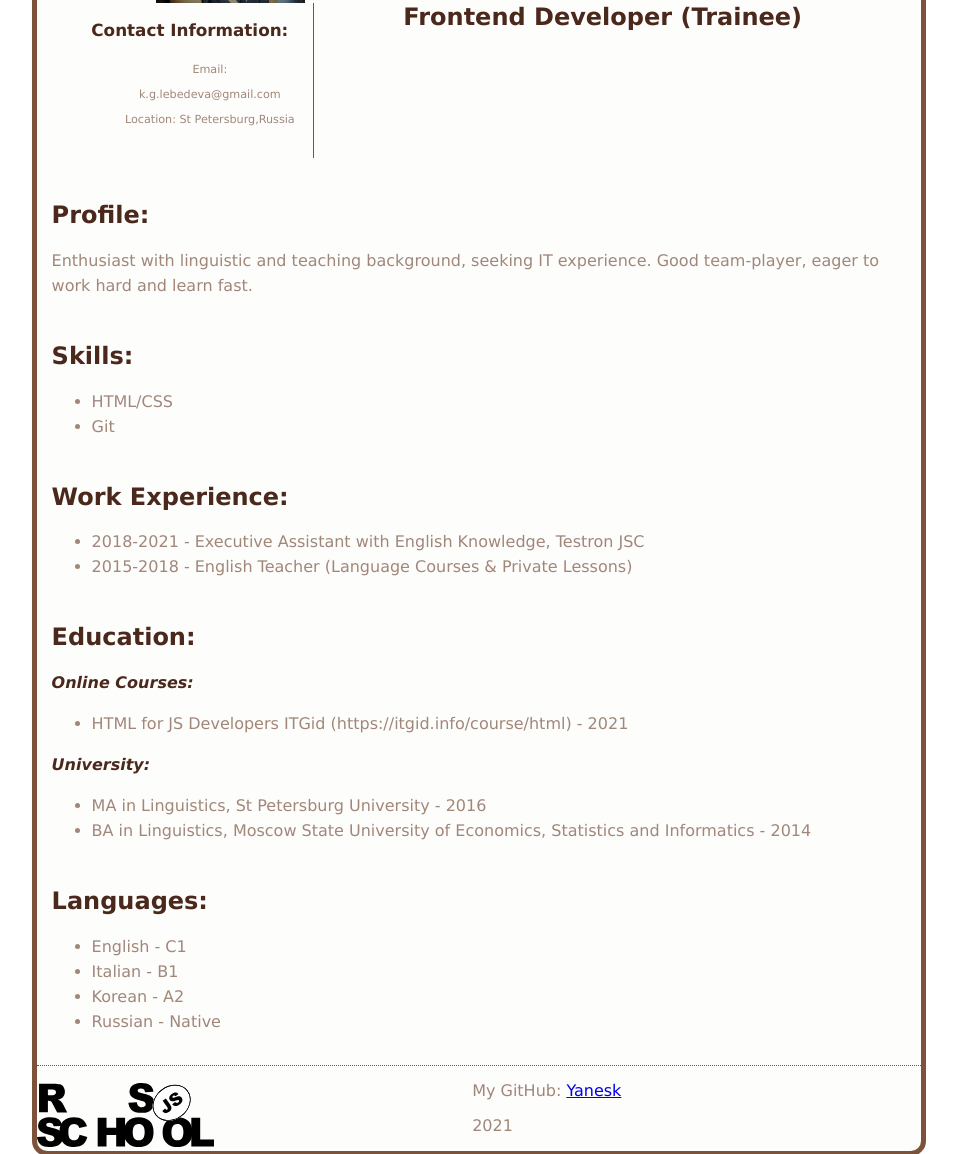
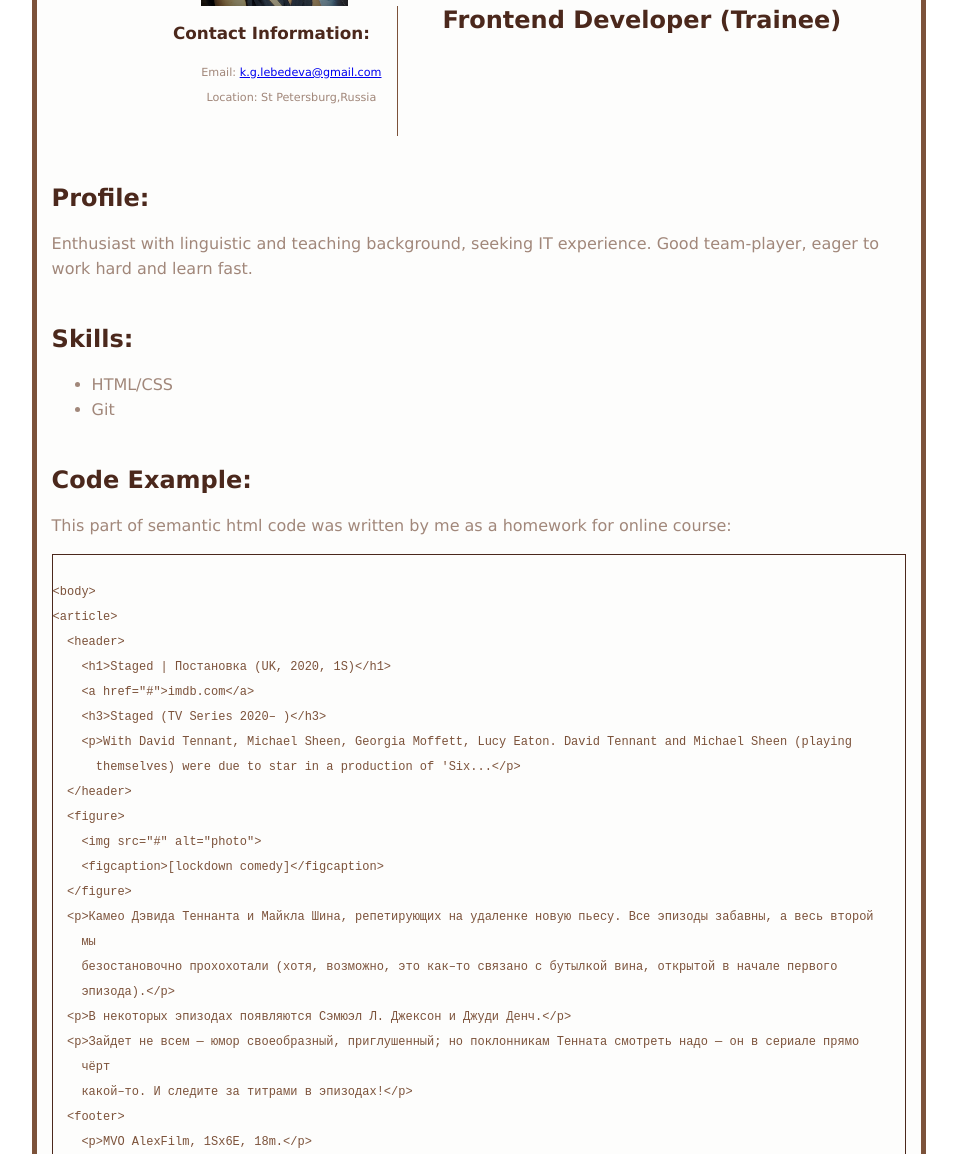
Before and after one commit to Yanesk/rsschool-cv, a plain HTML site: page index.html in a window 1280 px wide. Shown: the part 198-1352 px from the top of the page, without its empty margins (161-1118 px from the left). Drawn offline with Linux system fonts and the light colour scheme.

```diff
--- a/index.html
+++ b/index.html
@@ -1,5 +1,6 @@
 <!DOCTYPE html>
 <html lang="en">
+
 <head>
   <meta charset="UTF-8" />
   <meta http-equiv="X-UA-Compatible" content="IE=edge" />
@@ -7,25 +8,27 @@
   <title>CV Kseniia Lebedeva</title>
   <link rel="stylesheet" href="./style/style.css">
 </head>
+
 <body>
+  <main>
   <div class="container">
 
     <article>
+
       <header>
         <h1>Kseniia Lebedeva</h1>
         <h2>Frontend Developer (Trainee)</h2>
         <img src="./images/cv4.jpg" alt="Kseniia Lebedeva" class="photo">
-
         <section class="contact-info">
           <h2 class="section-heading">Contact Information:</h2>
           <ul class="contact">
-            <li>Email: k.g.lebedeva@gmail.com</li>
+            <li>Email: <a href="mailto:k.g.lebedeva@gmail.com">k.g.lebedeva@gmail.com</a></li>
             <li>Location: St Petersburg,Russia</li>
           </ul>
         </section>
       </header>
 
-      <section class="profile">
+      <section>
         <h2 class="section-heading">Profile:</h2>
         <p>
           Enthusiast with linguistic and teaching background, seeking IT
@@ -33,7 +36,7 @@
         </p>
       </section>
 
-      <section class="skills">
+      <section>
         <h2 class="section-heading">Skills:</h2>
         <ul>
           <li>HTML/CSS</li>
@@ -41,7 +44,53 @@
         </ul>
       </section>
 
-      <section class="experience">
+      <section>
+        <h2 class="section-heading">Code Example:</h2>
+        <p>This part of semantic html code was written by me as a homework for online course:</p>
+        <pre><code>
+&lt;body&gt;
+&lt;article&gt;
+  &lt;header&gt;
+    &lt;h1&gt;Staged | Постановка (UK, 2020, 1S)&lt;/h1&gt;
+    &lt;a href="#"&gt;imdb.com&lt;/a&gt;
+    &lt;h3&gt;Staged (TV Series 2020– )&lt;/h3&gt;
+    &lt;p&gt;With David Tennant, Michael Sheen, Georgia Moffett, Lucy Eaton. David Tennant and Michael Sheen (playing
+      themselves) were due to star in a production of 'Six...&lt;/p&gt;
+  &lt;/header&gt;
+  &lt;figure&gt;
+    &lt;img src="#" alt="photo"&gt;
+    &lt;figcaption&gt;[lockdown comedy]&lt;/figcaption&gt;
+  &lt;/figure&gt;
+  &lt;p&gt;Камео Дэвида Теннанта и Майкла Шина, репетирующих на удаленке новую пьесу. Все эпизоды забавны, а весь второй
+    мы
+    безостановочно прохохотали (хотя, возможно, это как–то связано с бутылкой вина, открытой в начале первого
+    эпизода).&lt;/p&gt;
+  &lt;p&gt;В некоторых эпизодах появляются Сэмюэл Л. Джексон и Джуди Денч.&lt;/p&gt;
+  &lt;p&gt;Зайдет не всем — юмор своеобразный, приглушенный; но поклонникам Тенната смотреть надо — он в сериале прямо
+    чёрт
+    какой–то. И следите за титрами в эпизодах!&lt;/p&gt;
+  &lt;footer&gt;
+    &lt;p&gt;MVO AlexFilm, 1Sx6E, 18m.&lt;/p&gt;
+  &lt;/footer&gt;
+&lt;/article&gt;
+&lt;aside&gt;
+  &lt;h5&gt;Посты недели&lt;/h5&gt;
+  &lt;ul&gt;
+    &lt;li&gt;&lt;a href="#"&gt;Devs&lt;br /&gt;
+        +92&lt;/a&gt;&lt;/li&gt;
+    &lt;li&gt;&lt;a href="#"&gt;White House Farm (UK, 2020, 1S) | Убийство на ферме «Уайтхаус»&lt;br /&gt;
+        +72&lt;/a&gt;&lt;/li&gt;
+    &lt;li&gt;&lt;a href="#"&gt;Space Force/Космические войска — 2020&lt;br /&gt;
+        +35&lt;/a&gt;&lt;/li&gt;
+    &lt;li&gt;&lt;a href="#"&gt;Staged | Постановка (UK, 2020, 1S)&lt;br /&gt;
+        +23&lt;/a&gt;&lt;/li&gt;
+  &lt;/ul&gt;
+&lt;/aside&gt;
+&lt;/body&gt;
+</code></pre>
+       </section>
+
+        <section>
           <h2 class="section-heading">Work Experience:</h2>
           <ul>
             <li>
@@ -53,14 +102,12 @@
           </ul>
         </section>
 
-      <section class="education">
+        <section>
           <h2 class="section-heading">Education:</h2>
           <h3>Online Courses:</h3>
           <ul>
-          <li>
-            HTML for JS Developers ITGid (https://itgid.info/course/html) -
-            2021
-          </li>
+            <li>HTML for JS Developers, ITGid - 2021</li>
+            <li>JS/FRONT-END. STAGE 0, RS School - In Process</li>
           </ul>
           <h3>University:</h3>
           <ul>
@@ -72,7 +119,7 @@
           </ul>
         </section>
 
-      <section class="languages">
+        <section>
           <h2 class="section heading">Languages:</h2>
           <ul>
             <li>English - C1</li>
@@ -91,5 +138,7 @@
 
     </article>
   </div>
+</main>
 </body>
+
 </html>
--- a/style/style.css
+++ b/style/style.css
@@ -15,9 +15,9 @@
    grid-template-areas:
    "img name"
    "contact position";
-   grid-template-columns: 30% 1fr;
+   grid-template-columns: 40% 1fr;
    text-align: center;
-   padding: 30px;
+   padding: 35px;
 }
 
 .photo {
@@ -25,7 +25,7 @@
     left: 40px;
     grid-area: img;
     justify-self: center;
-    max-width: 60%;
+    max-width: 45%;
 }
 
 h1 {
@@ -67,6 +67,12 @@
     list-style-type: none;
 }
 
+pre {
+    font-size: 12px;
+    color: #7c523a;
+    border: 1px solid #4b281c;
+}
+
 footer {
     border-top: 1px dotted #7c523a;
     padding-top: 15px;
```
Lines whose indentation alone changed are shown as unchanged.
